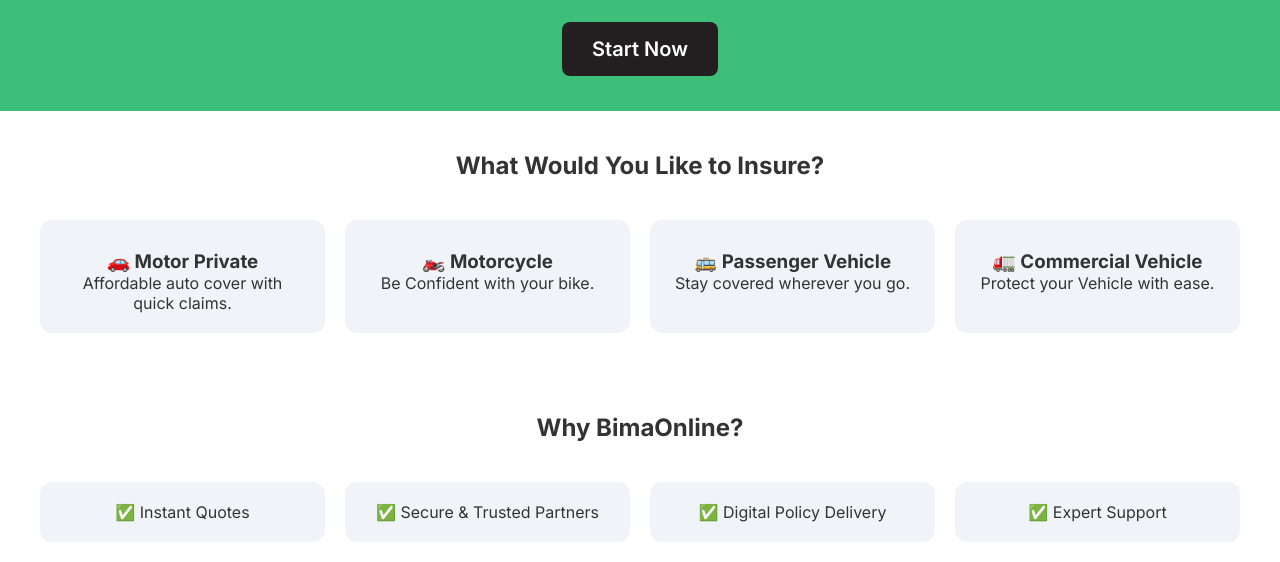
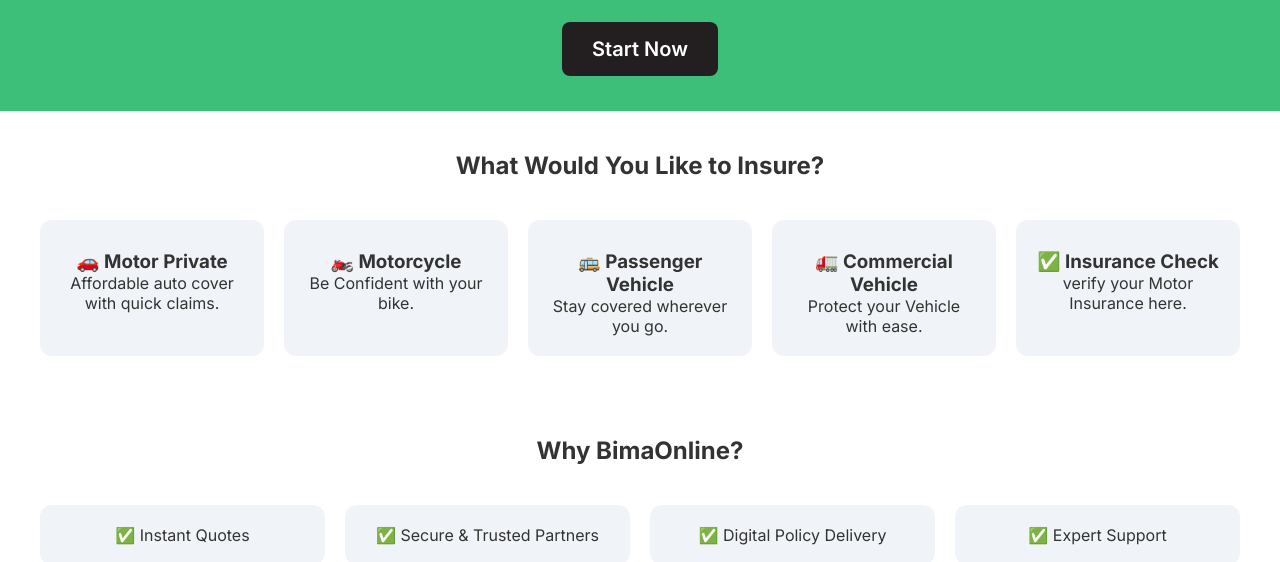
Before and after one commit to FahadKimaro/bimaonline.co.tz, a plain HTML site: page index.html in a window 1280 px wide. Shown: the part 246-808 px from the top of the page. Drawn offline with nearby package versions, Linux system fonts and the light colour scheme.

Commit message:
Update index.html

```diff
--- a/index.html
+++ b/index.html
@@ -10,12 +10,12 @@
   gtag('config', 'G-K1K9H2SGZE');
 </script>
       <!-- Google Tag Manager -->
-<!-- <script>(function(w,d,s,l,i){w[l]=w[l]||[];w[l].push({'gtm.start':
+ <script>(function(w,d,s,l,i){w[l]=w[l]||[];w[l].push({'gtm.start':
   new Date().getTime(),event:'gtm.js'});var f=d.getElementsByTagName(s)[0],
   j=d.createElement(s),dl=l!='dataLayer'?'&l='+l:'';j.async=true;j.src=
   'https://www.googletagmanager.com/gtm.js?id='+i+dl;f.parentNode.insertBefore(j,f);
   })(window,document,'script','dataLayer','GTM-MW23D68S');
-  </script> -->
+  </script>
   <!-- End Google Tag Manager -->
 
 <!-- Google tag (gtag.js) -->
@@ -35,7 +35,7 @@
   <meta name="author" content="BimaOnline" />
   <meta name="robots" content="index, follow" />
   <link rel="icon" href="https://raw.githubusercontent.com/FahadKimaro/bimaonline.co.tz/main/favicon.ico" type="image/x-icon" />
-  <title>BimaOnline – Get Insured in Minutes</title>
+  <title>Bimaonline – Get Insured in Minutes</title>
   <link rel="stylesheet" href="https://cdnjs.cloudflare.com/ajax/libs/font-awesome/6.0.0-beta3/css/all.min.css">
   <style>
     /* Disable horizontal scrolling */
@@ -298,6 +298,13 @@
         </a>
         <p>Protect your Vehicle with ease.</p>
       </div>
+      <div class="card" data-aos="zoom-in" data-aos-delay="300">
+        <a href="https://www.bimasokoni.co.tz/QuickQuote/QuickQuoteStartLeadDetails?id=11&reff=MGEN33&target=&lang=en"
+        style="text-decoration: none; color: inherit; display: block;" target="_blank">
+            <h3>✅ Insurance Check</h3>
+        </a>
+        <p>verify your Motor Insurance here.</p>
+      </div>
     </div>
   </section>
 
```
